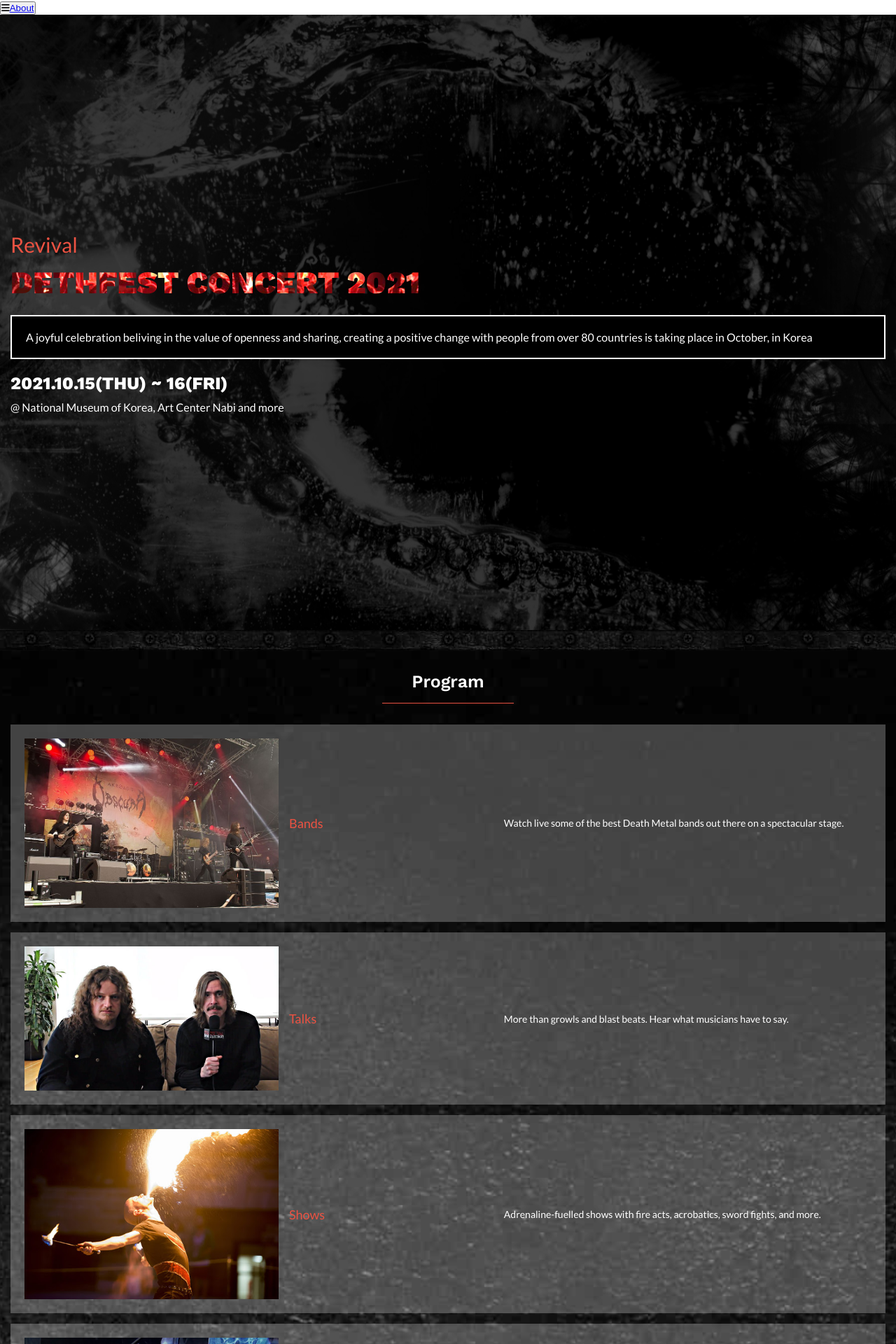
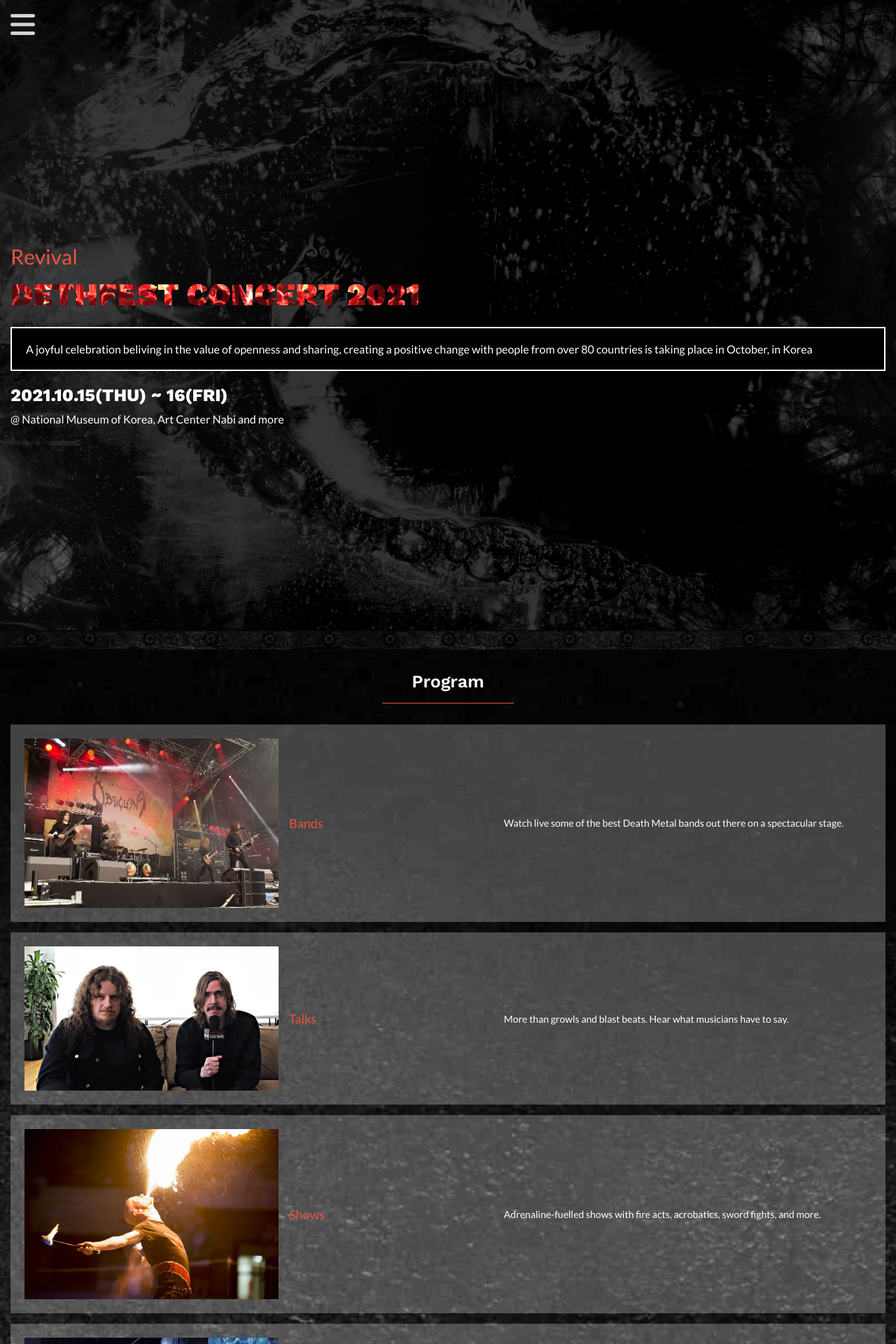
Before and after one commit to AkashaRojee/dethfest, a Jekyll site: the page built from index.html, in a window 1280 px wide. Shown: the top 1920 px of the page at 70% size. Built offline with Jekyll 4.4.1, drawn with Linux system fonts in a browser that asks for light colours; nearby versions of some CDN libraries.

Commit message:
Finish mobile version

```diff
--- a/_includes/about.html
+++ b/_includes/about.html
@@ -1,6 +1,6 @@
 <!-- Headline -->
 
-<section id="headline" class="flex-col justify-center p-x-15">
+<section id="headline" class="flex-col justify-center p-t-55 p-x-15">
 
   <p class="body-30 font-orange center-text">Revival</p>
 
--- a/_includes/header.html
+++ b/_includes/header.html
@@ -1,10 +1,10 @@
-<header>
+<header class="position-fixed sticky m-l-15 m-t-15">
   <nav>
-    <button type="button" class="menu-button">
-      <i class="fas fa-bars"></i><a href="/about">About</a>
+    <button type="button" class="menu-button minimal">
+      <i class="fas fa-bars fa-3x color-grey"></i>
     </button>
     <div class="menu desktop">
-      <a href="/about">About</a>
+      <a href="/about.html">About</a>
       <a href="">Program</a>
       <a href="">Bands</a>
       <a href="">Join</a>
--- a/_includes/home.html
+++ b/_includes/home.html
@@ -1,6 +1,6 @@
 <!-- Headline -->
 
-<section id="headline" class="flex-col justify-center p-x-15">
+<section id="headline" class="flex-col justify-center p-t-55 p-x-15">
 
   <p class="body-30 font-orange">Revival</p>
 
--- a/css/style.css
+++ b/css/style.css
@@ -48,6 +48,10 @@
   color: black;
 }
 
+.color-grey {
+  color: #d3d3d3;
+}
+
 .background-black {
   background-color: black;
 }
@@ -60,6 +64,11 @@
   height: 100%;
   -o-object-fit: cover;
      object-fit: cover;
+}
+
+.minimal {
+  border: none;
+  background: none;
 }
 
 /*
@@ -108,6 +117,31 @@
   -webkit-box-align: center;
       -ms-flex-align: center;
           align-items: center;
+}
+
+/*
+  ========================================
+  Positioning classes
+  ========================================
+*/
+.position-absolute {
+  position: absolute;
+  top: 0;
+  left: 0;
+}
+
+.position-relative {
+  position: relative;
+}
+
+.position-fixed {
+  position: fixed;
+  top: 0;
+  left: 0;
+}
+
+.sticky {
+  z-index: 100;
 }
 
 /*
@@ -172,16 +206,6 @@
   Spacing classes
   ========================================
 */
-.position-absolute {
-  position: absolute;
-  top: 0;
-  left: 0;
-}
-
-.position-relative {
-  position: relative;
-}
-
 .m-b-10 {
   margin-bottom: 10px;
 }
@@ -190,12 +214,16 @@
   margin: 10px;
 }
 
-.m-b-15 {
-  margin-bottom: 15px;
+.m-t-15 {
+  margin-top: 15px;
 }
 
 .m-l-15 {
   margin-left: 15px;
+}
+
+.m-b-15 {
+  margin-bottom: 15px;
 }
 
 .m-x-20 {
@@ -248,6 +276,10 @@
   padding-bottom: 30px;
 }
 
+.p-t-55 {
+  padding-top: 55px;
+}
+
 .w-25 {
   width: 25%;
 }
@@ -283,7 +315,7 @@
   ========================================
 */
 #headline {
-  height: calc(100vh - 21px);
+  height: 100vh;
   background: url(../images/backgrounds/headline.jpg);
   background-position: center;
   background-color: white;
```
Also changed, not shown: css/style.scss (+46 -13 lines), 1 other file.
